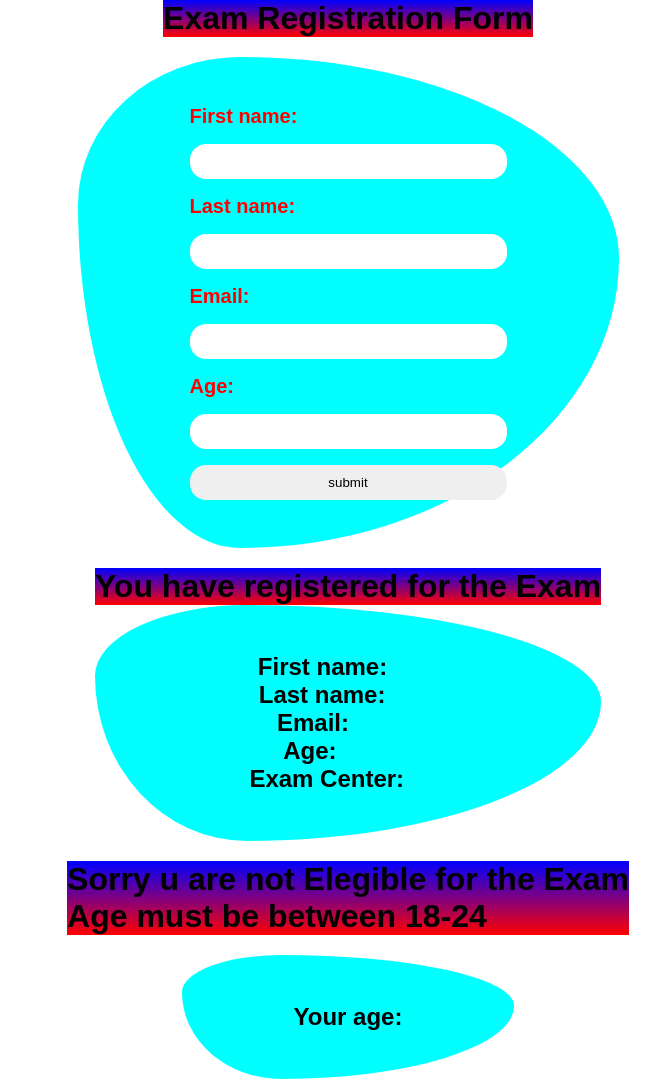
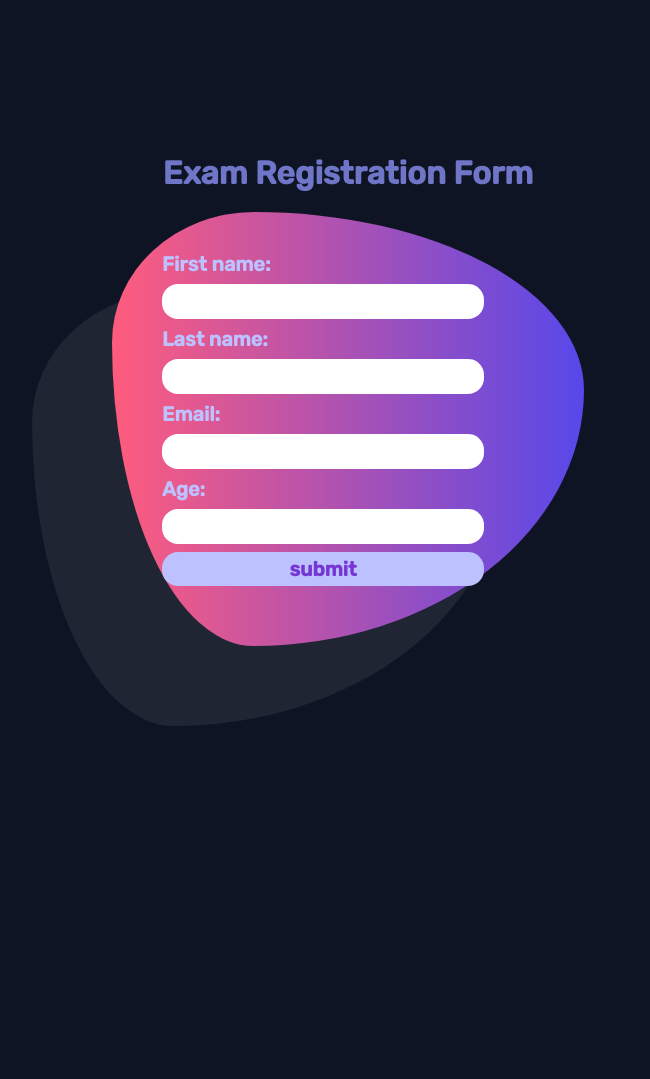
Before and after one commit to Rahulgit3D2Y/exam-registration, a plain HTML site: page index.html in a window 1280 px wide. Shown: the whole page, without its empty margins (292-942 px from the left). After the commit the page ends 800 px from the top, so only its background shows below. Drawn offline with Linux system fonts and the light colour scheme.

Commit message:
css done trying animation now

```diff
--- a/index.css
+++ b/index.css
@@ -1,32 +1,52 @@
+@import url('https://fonts.googleapis.com/css2?family=Rubik:wght@300;400;500&display=swap');
+
+:root
+{
+    --Blue: hsl(246, 80%, 60%);
+    --orange: hsl(15, 100%, 70%);
+    --Soft_blue : hsl(195, 74%, 62%);
+    --Light_red: hsl(348, 100%, 68%);
+    --Lime_green: hsl(145, 58%, 55%);
+    --Violet: hsl(264, 64%, 52%);
+    --Soft_orange: hsl(43, 84%, 65%);
+    --Verydarkblue: hsl(226, 43%, 10%);
+    --Darkblue: hsl(235, 46%, 20%);
+    --Desaturatedblue: hsl(235, 45%, 61%);
+    --PaleBlue: hsl(236, 100%, 87%);
+}
 *
 {
-    padding: 0;
+    padding: 0px;
     margin: 0;
     box-sizing: border-box;
-    font-family: sans-serif;
+    font-family: 'Rubik', sans-serif;
 }
 body
 {
-
-    background-color: white
+    display: grid;
+    place-items: center;
+    min-height: 100vh;
+    background-color: var(--Verydarkblue);
 }
 h1
 {
-    background-image: linear-gradient(blue ,red);
+    color: var(--Desaturatedblue)
+}
 
-}
 main
 {
+    min-width: 375px;
+    padding: 20px 10%;
     display: flex;
     flex-direction: column;
     gap: 20px;
     align-items: center;
 }
-.notelegible
+.notelegible,.registered
 {
     display: none;
 }
-.exam-form,.registerd,.notelegible
+.exam-form
 {
     display: flex;
     flex-direction: column;
@@ -36,19 +56,36 @@ main
 .form
 {
     display: flex;
-    gap: 1rem;
+    gap: 8px;
     flex-direction: column;
     border-radius: 30% 70% 70% 30% / 30% 41% 59% 70% ;
-    background-color: aqua;
-    padding: 3rem 7rem;
+    background-image: linear-gradient(90deg,var(--Light_red),var(--Blue));
+    background-color: var(--Blue);
+    box-shadow: -10vmin 10vmin 0 rgba(255,255,255,0.07);
+    padding: 40px 100px 60px 50px;
 }
-.fname,.lname,.email,.age,.submit
+#submit
+{
+    background-color: var(--PaleBlue);
+    color: var(--Violet);
+    font-size: 20px;
+    font-weight: bold;
+    border: none;
+    border-radius: 1rem;
+    padding: 5px 0;
+}
+#submit:hover
+{
+    background-color:var(--Violet) ;
+    color: var(--PaleBlue);
+}
+.fname,.lname,.email,.age
 {
     font-size: 20px;
     font-weight: bolder;
-    color: red;
+    color: var(--PaleBlue);
 }
-#fname,#lname,#email,#age,#submit
+#fname,#lname,#email,#age
 {
     border: none;
     padding:10px 70px;
@@ -57,14 +94,35 @@ main
 .r-container,.n-container
 {
     border-radius: 30% 70% 70% 30% / 30% 41% 59% 70% ;
-    background-color: aqua;
-    padding: 3rem 7rem;
+    background-image: linear-gradient(120deg,var(--Blue),var(--Light_red));
+    box-shadow: -10vmin 10vmin 0 rgba(255,255,255,0.07);
+    padding: 40px 100px 60px 50px;
     display: flex;
     flex-direction: column;
     justify-content: space-evenly;
 }
+h2
+{
+    color: var(--Light_red);
+}
+span
+{
+    color: var(--PaleBlue);
+    font-size: larger;
+    font-weight: bold;
+}
 .r-fname,.r-lname,.r-email,.r-age,.r-center,.n-age
 {
     display: flex;
-    justify-content: space-evenly;
+    justify-content: space-between;
+    gap: 2rem;
+    align-items: center;
+    padding: 20px;
 }
+/*#span-fname,
+#span-lname,
+#span-email,
+#span-age,#span-center
+{
+    justify-self: flex-end;
+}*/
--- a/index.html
+++ b/index.html
@@ -5,7 +5,7 @@
     <title>Form</title>
 </head>
 <body>
-    <main class="container">
+    <main>
         <div class="exam-form" id="exam-form">
             <h1 id="exam-h1">Exam Registration Form</h1>
             <form action="" class="form" id="form">
@@ -37,10 +37,10 @@
             </div>
         </div>
         <div class="notelegible" id="notelegible">
-            <h1>Sorry u are not Elegible for the Exam <br> Age must be between 18-24</h1>
             <div class="n-container">
-                <div class="n-age"><h2>Your age:<span id="n-age"></span></h2></div>
+            <h2>Sorry u are not Elegible for the Exam <br> Age must be between 18-24</h2>
             </div>
+
         </div>
     </main>
 
--- a/index.js
+++ b/index.js
@@ -29,13 +29,13 @@ function registered()
 {
     document.getElementById("registered").style.display="block"
     document.getElementById("exam-form").style.display="none"
-    var state = [ "Andhra Pradesh","Arunachal Pradesh","Assam","Bihar","Chhattisgarh","Goa","Gujarat","Haryana","Himachal Pradesh","Jammu and Kashmir","Jharkhand","Karnataka","Kerala","Madhya Pradesh","Maharashtra","Manipur","Meghalaya","Mizoram","Nagaland","Odisha","Punjab","Rajasthan","Sikkim","Tamil Nadu","Telangana","Tripura","Uttarakhand","Uttar Pradesh","West Bengal","Andaman and Nicobar Islands","Chandigarh","Dadra and Nagar Haveli","Daman and Diu","Delhi","Lakshadweep","Puducherry"]
-    const random = Math.floor(Math.random() * state.length);
+    var city = [ "Agra","Goa","Assam","Bihar","Gujarat","Jharkhand","Karnataka","Kerala","Manipur","Meghalaya","Mizoram","Nagaland","Odisha","Punjab","Rajasthan","Sikkim","Chandigarh","Delhi"]
+    const random = Math.floor(Math.random() * city.length);
     document.getElementById('span-fname').innerText=fname.value
     document.getElementById('span-lname').innerText=lname.value
     document.getElementById('span-email').innerText=email.value
     document.getElementById('span-age').innerText=age.value
-    document.getElementById('span-center').innerText=state[random]
+    document.getElementById('span-center').innerText=city[random]
 }
 function notelegible()
 {
```
